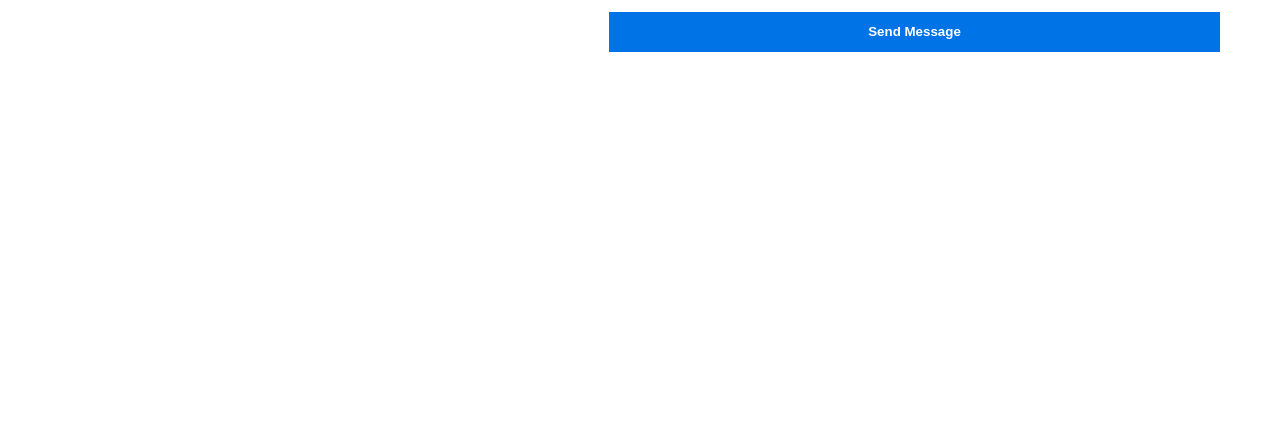
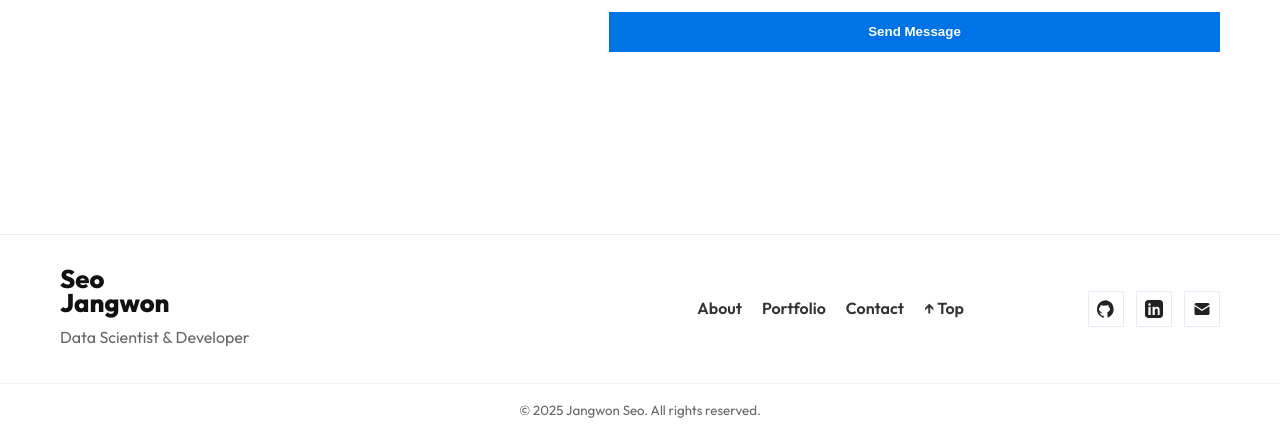
Before and after one commit to jseo07/personal, a Django app: page / in a window 1280 px wide. Shown: the part 3114-3549 px from the top of the page. Before the commit the page ends 3166 px from the top, so only its background shows below. Run offline with Django 5.2, Linux system fonts and the light colour scheme.

Commit message:
added favicon and footer

```diff
--- a/personal/static/css/footer.css
+++ b/personal/static/css/footer.css
@@ -0,0 +1,95 @@
+.site-footer {
+  background: #fff;
+  border-top: 1px solid #e6ebf5;
+  color: #444;
+  position: relative;
+  z-index: 1;
+}
+
+/* container */
+.site-footer .footer-inner {
+  max-width: 1200px;
+  margin: 0 auto;
+  padding: 2rem 1.25rem;
+  display: grid;
+  grid-template-columns: 1.1fr 1fr auto; /* brand | nav | socials */
+  gap: 1.5rem;
+  align-items: center;
+}
+
+/* brand */
+.footer-logo {
+  color: #111;
+  font-weight: 800;
+  line-height: 0.95;
+  font-size: clamp(1.2rem, 2.4vw, 1.6rem);
+  text-decoration: none;
+  display: inline-block;
+}
+.footer-tagline { margin: 0.35rem 0 0; color: #666; }
+
+/* nav */
+.footer-nav {
+  justify-self: center;
+  display: flex;
+  gap: 1rem 1.25rem;
+  flex-wrap: wrap;
+}
+.footer-nav a {
+  color: #333;
+  text-decoration: none;
+  font-weight: 600;
+  transition: color .2s ease, opacity .2s ease;
+}
+.footer-nav a:hover { color: #0073e6; }
+
+/* socials */
+.footer-socials {
+  justify-self: end;
+  display: flex;
+  gap: 0.75rem;
+}
+.footer-socials a {
+  display: inline-grid;
+  place-items: center;
+  width: 36px;
+  height: 36px;
+  color: #222;
+  border: 1px solid #e6ebf5;
+  background: #fff;
+  text-decoration: none;
+  transition: transform .15s ease, box-shadow .2s ease, color .2s ease, border-color .2s ease;
+}
+.footer-socials a:hover {
+  color: #0073e6;
+  border-color: #cfd8ea;
+  transform: translateY(-1px);
+  box-shadow: 0 10px 20px rgba(0,0,0,.06);
+}
+.footer-socials svg { width: 18px; height: 18px; }
+
+/* bottom strip */
+.footer-bottom {
+  border-top: 1px solid #f0f3fb;
+  padding: .8rem 1.25rem;
+  text-align: center;
+  color: #666;
+}
+
+/* if your last content section has a strong 'end' snap target,
+   you can keep it; you’ll still be able to scroll to the footer next */
+
+
+/* Make sure the section above is allowed to grow; not hard-capped to 100vh */
+.snap-section { min-height: 100dvh; height: auto; }
+/* responsive */
+@media (max-width: 900px) {
+  .site-footer .footer-inner {
+    grid-template-columns: 1fr;
+    gap: 1rem;
+    text-align: center;
+  }
+  .footer-nav { justify-content: center; }
+  .footer-socials { justify-self: center; }
+  .footer-logo { font-size: 1.4rem; }
+}
--- a/personal/templates/base.html
+++ b/personal/templates/base.html
@@ -14,6 +14,9 @@
   <link rel="stylesheet" href="{% static 'css/navbar.css' %}">
   <link rel="stylesheet" href="{% static 'css/footer.css' %}">
   <link rel="stylesheet" href="{% static 'css/base.css' %}">
+
+  <link rel="icon" href="{% static 'favicon.svg' %}" type="image/svg+xml">
+
   {% block extra_css %}{% endblock %}
 </head>
 <body>
--- a/personal/templates/partials/footer.html
+++ b/personal/templates/partials/footer.html
@@ -0,0 +1,49 @@
+{% load static %}
+<footer class="site-footer">
+  <div class="footer-inner">
+    <!-- Brand -->
+    <div class="footer-brand">
+      <a class="footer-logo" href="{% url 'index' %}#hero" aria-label="Back to top">
+        Seo<br>Jangwon
+      </a>
+      <p class="footer-tagline">Data Scientist &amp; Developer</p>
+    </div>
+
+    <!-- Nav -->
+    <nav class="footer-nav" aria-label="Footer">
+      <a href="{% url 'index' %}#about">About</a>
+      <a href="{% url 'index' %}#portfolio">Portfolio</a>
+      <a href="{% url 'index' %}#contact">Contact</a>
+      <a href="{% url 'index' %}#hero" class="back-to-top" aria-label="Back to top">↑ Top</a>
+    </nav>
+
+    <!-- Socials -->
+    <div class="footer-socials">
+      <!-- GitHub -->
+      <a href="https://github.com/jseo07" target="_blank" rel="me noopener" aria-label="GitHub">
+        <svg viewBox="0 0 24 24" fill="currentColor" aria-hidden="true">
+          <path d="M12 .3a12 12 0 0 0-3.8 23.4c.6.1.8-.3.8-.6v-2.2c-3.4.7-4.1-1.6-4.1-1.6-.6-1.5-1.4-1.9-1.4-1.9-1.1-.8.1-.8.1-.8 1.2.1 1.8 1.3 1.8 1.3 1 .1.7-2 .7-2-.8-.1-1.5-.4-2.1-.9-2.4-1.7-1.4-5.2 1.1-5.9-.4-.3-.9-1.2-.1-2.5 0 0 .8-.3 2.6 1a9 9 0 0 1 4.8 0c1.8-1.3 2.6-1 2.6-1 .8 1.3.3 2.2-.1 2.5 2.5.7 3.5 4.2 1.1 5.9-.6.5-1.3.8-2.1.9.1 1.1.1 2.4.1 2.7v4c0 .3.2.7.8.6A12 12 0 0 0 12 .3"/>
+        </svg>
+      </a>
+
+      <!-- LinkedIn -->
+      <a href="https://linkedin.com/in/jangwon-seo-" target="_blank" rel="me noopener" aria-label="LinkedIn">
+        <svg viewBox="0 0 24 24" fill="currentColor" aria-hidden="true">
+          <path d="M19 0H5a5 5 0 0 0-5 5v14a5 5 0 0 0 5 5h14a5 5 0 0 0 5-5V5a5 5 0 0 0-5-5ZM7.5 20h-3V9h3v11Zm-1.5-12.3a1.7 1.7 0 1 1 0-3.4 1.7 1.7 0 0 1 0 3.4ZM20 20h-3v-5.6c0-1.3 0-3-1.8-3s-2.1 1.4-2.1 2.9V20h-3V9H13v1.5h.1a3.2 3.2 0 0 1 2.8-1.5c3 0 3.6 2 3.6 4.6V20Z"/>
+        </svg>
+      </a>
+
+      <!-- Email -->
+      <a href="mailto:jangwonseo079@gmail.com" aria-label="Email">
+        <svg viewBox="0 0 24 24" fill="currentColor" aria-hidden="true">
+          <path d="M20 4H4a2 2 0 0 0-2 2v.2l10 6.3 10-6.3V6a2 2 0 0 0-2-2z"/>
+          <path d="M22 8.3l-10 6.2L2 8.3V18a2 2 0 0 0 2 2h16a2 2 0 0 0 2-2V8.3z"/>
+        </svg>
+      </a>
+    </div>
+  </div>
+
+  <div class="footer-bottom">
+    <small>© {% now "Y" %} Jangwon Seo. All rights reserved.</small>
+  </div>
+</footer>
--- a/personal/webapp/static/webapp/css/portfolio.css
+++ b/personal/webapp/static/webapp/css/portfolio.css
@@ -225,3 +225,12 @@
 @media (prefers-reduced-motion: reduce) {
   .pf-card { opacity: 1 !important; transform: none !important; animation: none !important; }
 }
+
+
+
+/* Tiny end target so you can snap to the bottom of the last section */
+.snap-end { block-size: 1px; scroll-snap-align: end; }
+
+/* Tell the snap container to leave space equal to the footer height */
+:root { --footer-h: 200px; }                 /* adjust to your footer’s real height */
+html, body { scroll-padding-bottom: var(--footer-h); }
```
Also changed, not shown: personal/static/css/base.css (line endings or trailing spaces), personal/static/favicon.svg (added).
